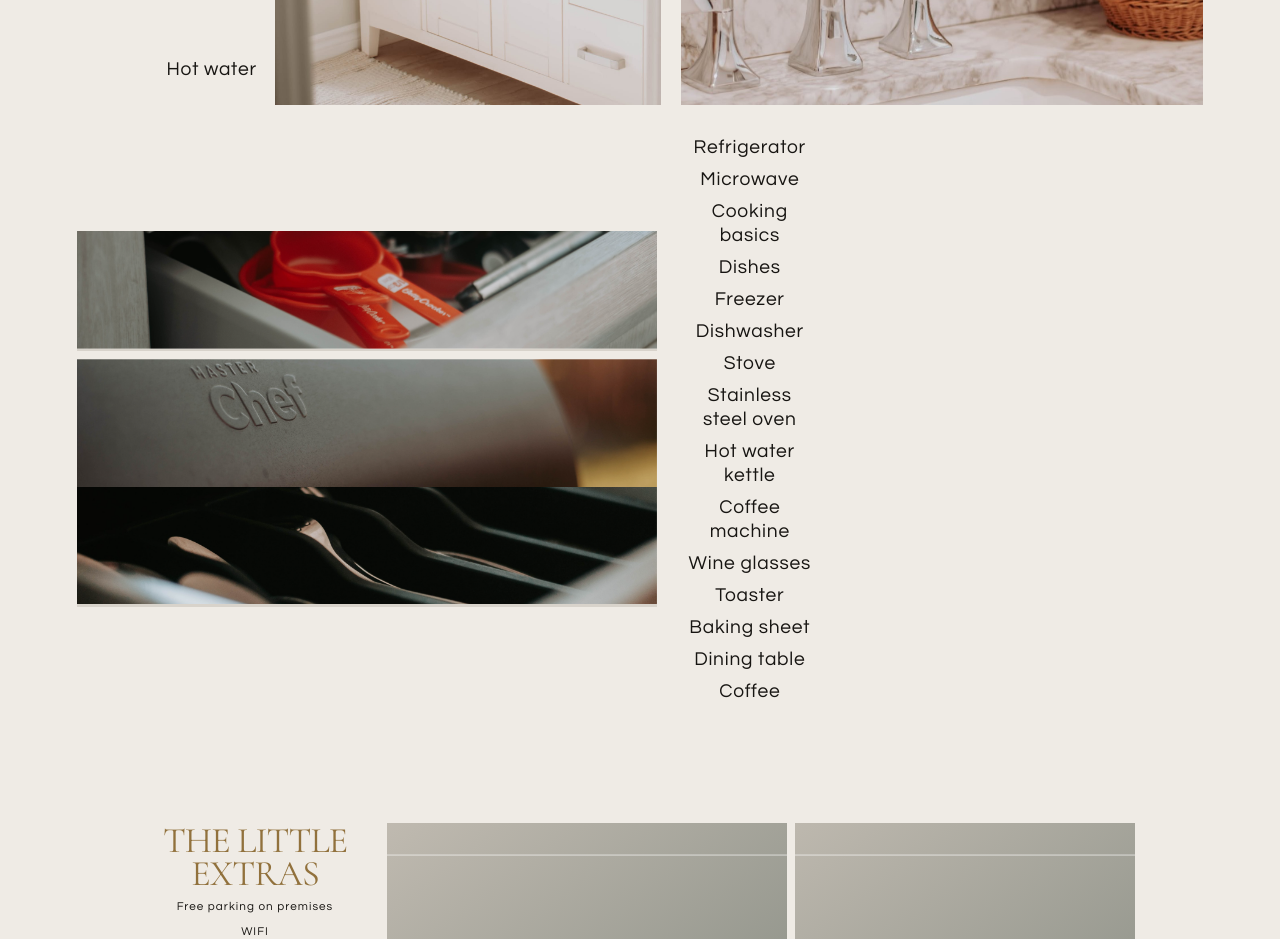
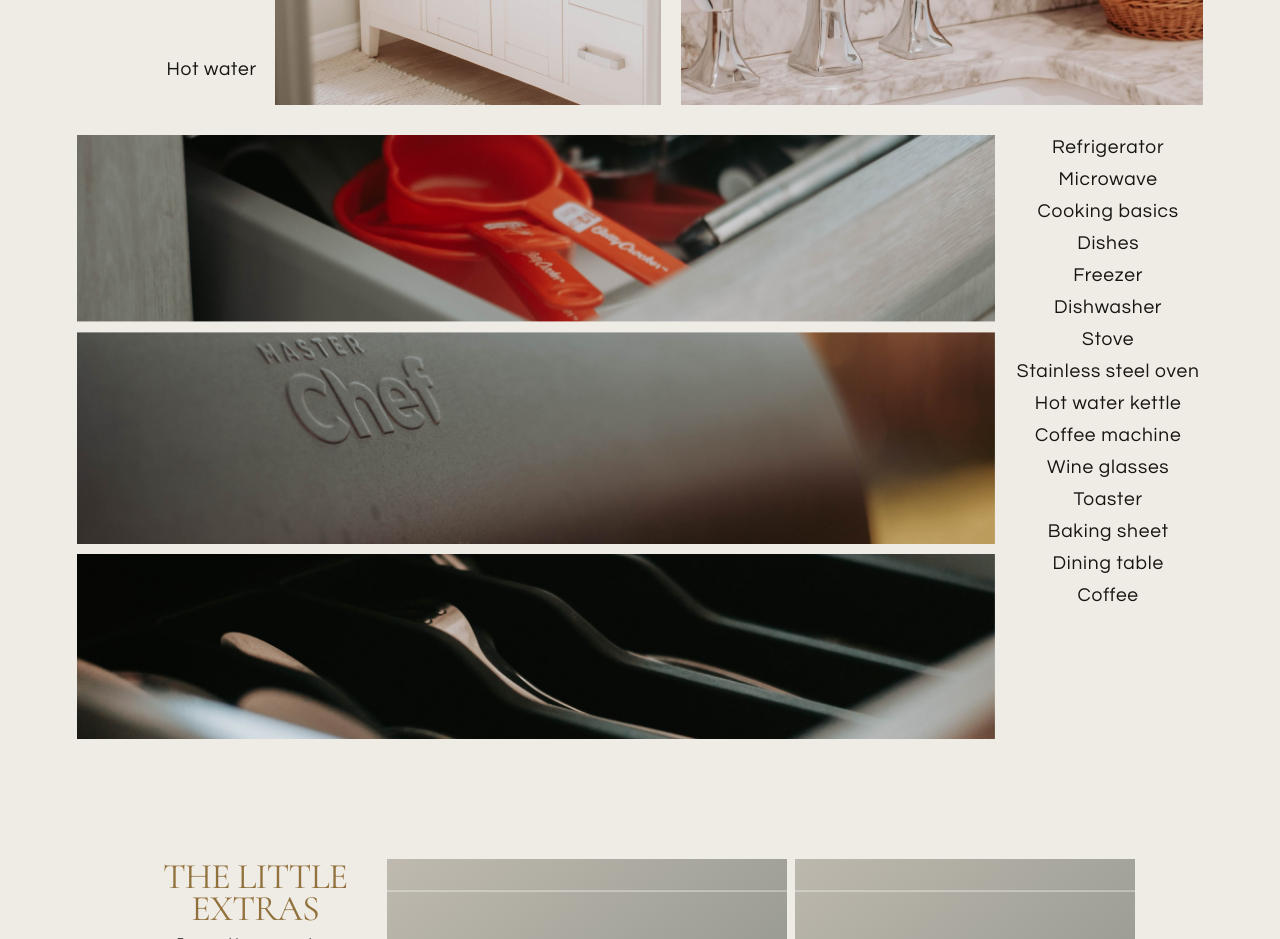
Before and after one commit to Fauxbear95/tuer-accomodations, a React (Vite) app: page / in a window 1280 px wide. Shown: the part 3880-4819 px from the top of the page. Built offline with nearby package versions, Linux system fonts and the light colour scheme.

Commit message:
Match kitchen amenities proportions

```diff
--- a/src/styles/amenities.css
+++ b/src/styles/amenities.css
@@ -144,6 +144,24 @@
   .amenities-container .amenities-bottom {
     width: 100%;
     max-width: none;
+    grid-template-columns: minmax(0, 1fr) 190px;
+    gap: 18px;
+    align-items: start;
+  }
+
+  .amenities-kitchen-images {
+    width: 100%;
+    gap: 10px;
+  }
+
+  .amenity-photo-wide {
+    height: auto;
+  }
+
+  .amenities-list-right {
+    width: 100%;
+    font-size: 1.05rem;
+    line-height: 1.25;
   }
 
   .amenities-bathroom-images {
```
